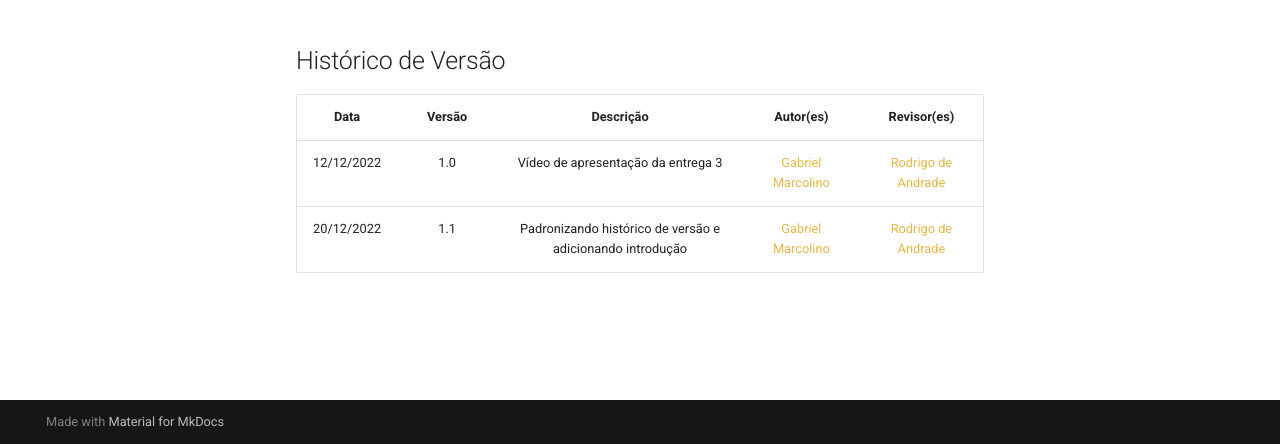
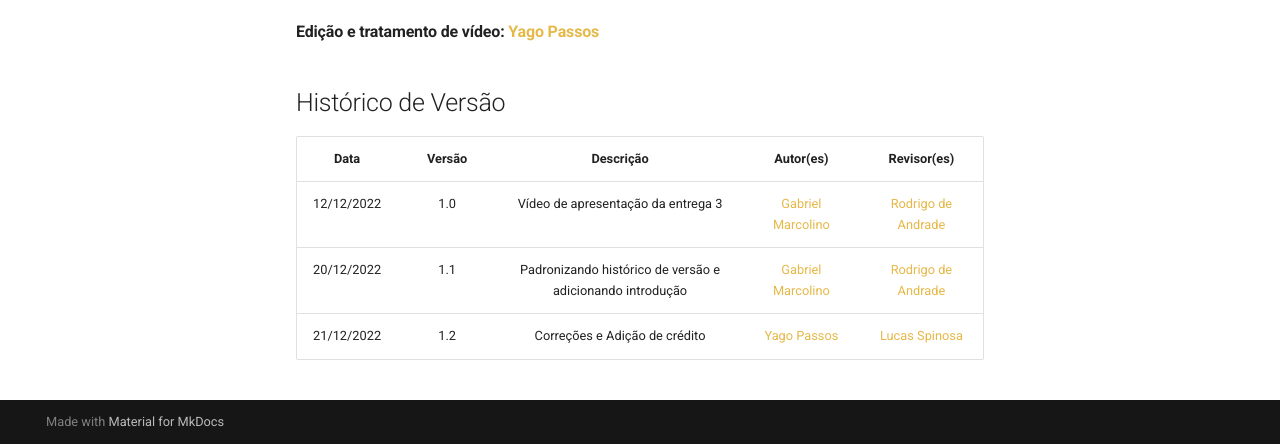
Before and after one commit to Interacao-Humano-Computador/2022.2-PCDF, an MkDocs documentation site: the page built from docs/apresentacoes/apresentacao-03.md, in a window 1280 px wide and 1269 px high, cut to the strip 825-1269 px from the top of the window. Built offline with MkDocs 1.6.1 and Material for MkDocs 9.7.7, drawn with Linux system fonts in a browser that asks for light colours; comment, search, counter and statistics services are not loaded; some of the changed text lies outside the part shown.

Commit message:
Correções e Adição de crédito

```diff
--- a/docs/apresentacoes/apresentacao-03.md
+++ b/docs/apresentacoes/apresentacao-03.md
@@ -8,9 +8,12 @@ Para terceira entrega foi feita outra parte da análise de requisitos, foi desen
 
 <iframe width="1000vw" height="400vh" src="https://youtube.com/embed/W-50bgVvfhI" title="YouTube video player" frameborder="0" allow="accelerometer; autoplay; clipboard-write; encrypted-media; gyroscope; picture-in-picture" allowfullscreen></iframe>
 
+#### Edição e tratamento de vídeo: [Yago Passos](https://github.com/yagompassos)
+
 ## Histórico de Versão
 
 |    Data    | Versão |                         Descrição                         |                        Autor(es)                         |                       Revisor(es)                       |
 | :--------: | :----: | :-------------------------------------------------------: | :--------------------------------------------------: | :-----------------------------------------------------: |
 | 12/12/2022 |  1.0   |            Vídeo de apresentação da entrega 3             | [Gabriel Marcolino](https://github.com/GabrielMR360) | [Rodrigo de Andrade](https://github.com/OrlandiRodrigo) |
 | 20/12/2022 |  1.1   | Padronizando histórico de versão e adicionando introdução | [Gabriel Marcolino](https://github.com/GabrielMR360) | [Rodrigo de Andrade](https://github.com/OrlandiRodrigo) |
+| 21/12/2022 |  1.2   | Correções e Adição de crédito | [Yago Passos](https://github.com/yagompassos) | [Lucas Spinosa](https://github.com/LucasSpinosa) |
```
